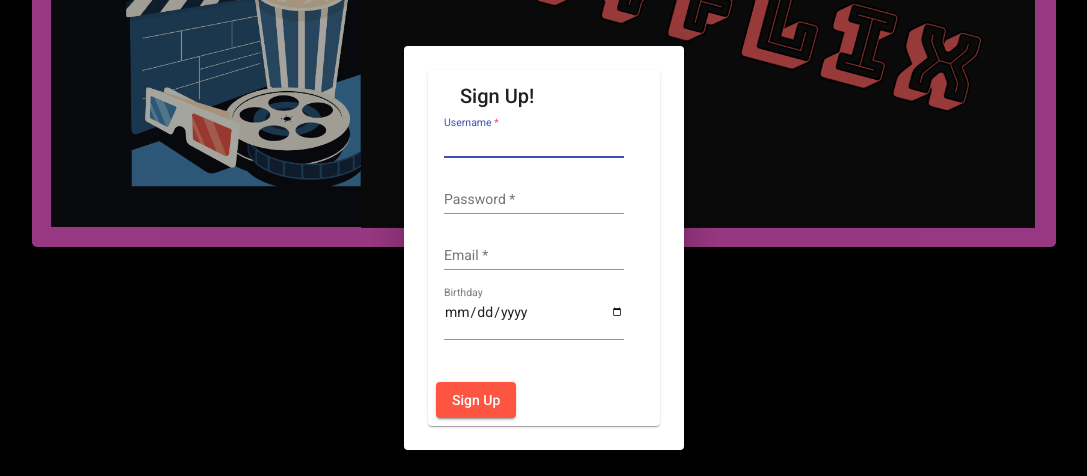
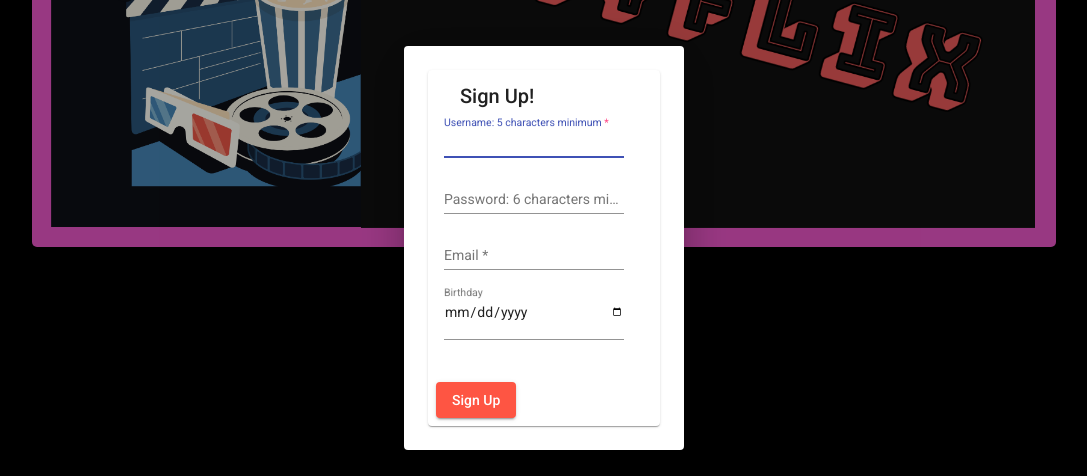
Before and after one commit to fredpasqua/myFlix-Angular-client, an Angular app: page /welcome in a window 1280 px wide. Both pictures are taken after a click on the button "Sign Up". Shown: the part 152-628 px from the top of the page, without its empty margins (96-1183 px from the left). Built offline with nearby package versions, Linux system fonts and the light colour scheme.

Commit message:
registration to show min characters

```diff
--- a/src/app/user-registration-form/user-registration-form.component.html
+++ b/src/app/user-registration-form/user-registration-form.component.html
@@ -1,16 +1,19 @@
-<!-- src/app/user-registration-form/user-registration-form.component.html -->
-<mat-card>
+<mat-card class="registration">
     <mat-card-header>
         <mat-card-title>Sign Up!</mat-card-title>
     </mat-card-header>
     <mat-card-content>
         <form>
+
             <mat-form-field>
+                <mat-label>Username: 5 characters minimum</mat-label>
                 <input matInput [(ngModel)]="userData.Username" placeholder="Username" type="text" name="Username"
                     required>
             </mat-form-field>
             <mat-form-field>
-                <input matInput [(ngModel)]="userData.Password" type="password" placeholder="Password" name="Password"
+                <mat-label>Password: 6 characters minimum</mat-label>
+                <input matInput [(ngModel)]="userData.Password" label="must be atleast 5 char." type="password" placeholder="Password"
+                    name="Password"
                     required>
             </mat-form-field>
             <mat-form-field>
```
